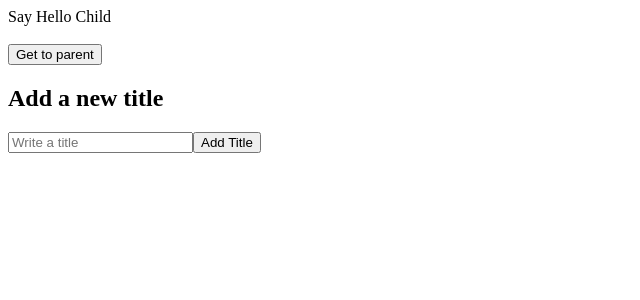
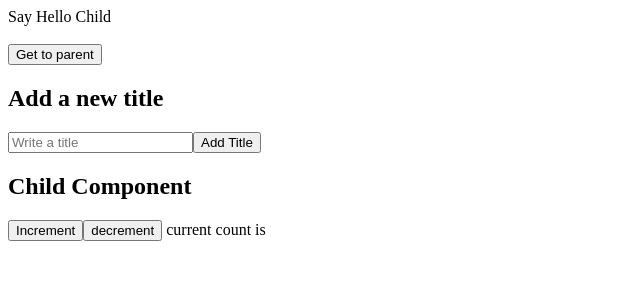
Before and after one commit to Shehan123-Rusiru/I_wonderTask01, an Angular app in the folder ComponentInter/: page / in a window 1280 px wide. Shown: the top 300 px of the page, without its empty margins (0-640 px from the left). Built offline with nearby package versions, Linux system fonts and the light colour scheme.

Commit message:
Counter Click

```diff
--- a/ComponentInter/src/app/child/child.component.html
+++ b/ComponentInter/src/app/child/child.component.html
@@ -9,3 +9,8 @@ Say {{ChildMessage}}
   <input type="text" placeholder="Write a title">
   <button (click)="onAddBook()">Add Title</button>
 </div>
+
+<h2>Child Component</h2>
+               <button (click)="increment()">Increment</button>
+               <button (click)="decrement()">decrement</button>
+               current count is {{ count }}
--- a/ComponentInter/src/app/child/child.component.ts
+++ b/ComponentInter/src/app/child/child.component.ts
@@ -1,4 +1,6 @@
+//import { outputAst } from '@angular/compiler';
 import { Component, Input, OnInit, Output, EventEmitter } from '@angular/core';
+//import { EmailValidator } from '@angular/forms';
 //import { FormControl } from '@angular/forms';
 
 @Component({
@@ -13,6 +15,12 @@ export class ChildComponent implements OnInit {
   @Input()
   ChildMessage!: string;
 
+  @Input()
+  count!: number;
+
+  @Output() countChanged: EventEmitter<number> = new EventEmitter();
+
+
   constructor() { }
 
   ngOnInit(): void { }
@@ -24,7 +32,16 @@ export class ChildComponent implements OnInit {
 
   }
   sendmessage() {
-    this.messageEvent.emit('Hello iam Child');
+    this.messageEvent.emit('Hello i am Child');
+  }
+
+  increment(){
+    this.count++;
+    this.countChanged.emit(this.count);
+  }
+  decrement(){
+    this.count--;
+    this.countChanged.emit(this.count);
   }
 
 
```
Also changed, not shown: ComponentInter/src/app/app.component.html (line endings or trailing spaces), ComponentInter/src/app/parent/parent.component.html (line endings or trailing spaces).
